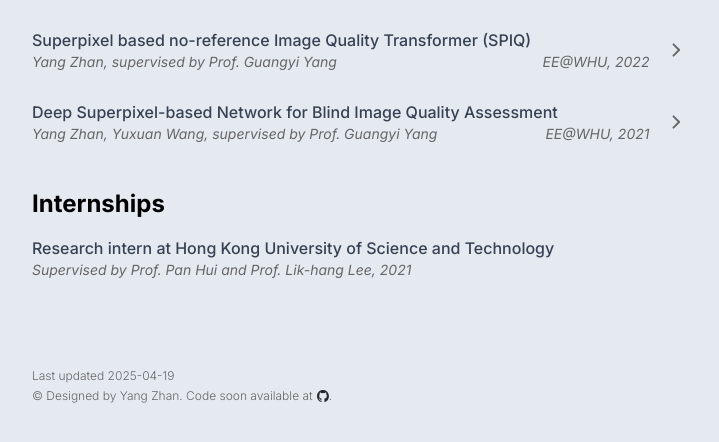
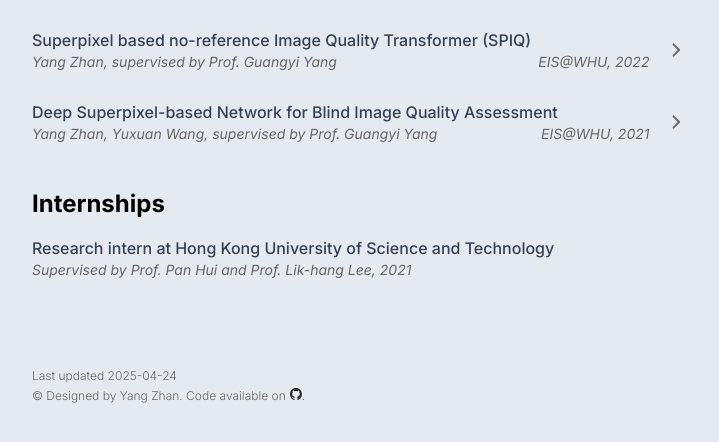
Before and after one commit to SN-F-QR/academic-personal, a React (Vite) app: page / in a window 1280 px wide. Shown: the part 1245-1687 px from the top of the page, without its empty margins (372-1091 px from the left). Built offline with nearby package versions, Linux system fonts and the light colour scheme.

Commit message:
docs: update

```diff
--- a/src/components/Footer.tsx
+++ b/src/components/Footer.tsx
@@ -3,10 +3,12 @@ import GithubIcon from "/github-mark.svg";
 const Footer = () => {
   return (
     <footer className="font-sans text-xs font-light text-gray">
-      <p>Last updated 2025-04-19</p>
+      <p>Last updated 2025-04-24</p>
       <span className="mt-1 inline-flex">
-        <p>&copy; Designed by Yang Zhan. Code soon available at</p>
-        <img src={GithubIcon} className="ml-1 size-3 place-self-center" />
+        <p>&copy; Designed by Yang Zhan. Code available on</p>
+        <a href="https://github.com/SN-F-QR/academic-personal">
+          <img src={GithubIcon} className="ml-1 size-3" />
+        </a>
         <p>.</p>
       </span>
     </footer>
--- a/src/content/academic.mdx
+++ b/src/content/academic.mdx
@@ -49,7 +49,7 @@ See my <a href="/resume">Resume</a>.
   <ProjectCard
     title="Superpixel based no-reference Image Quality Transformer (SPIQ)"
     author="Yang Zhan, supervised by Prof. Guangyi Yang"
-    place="EE@WHU, 2022"
+    place="EIS@WHU, 2022"
     tags={["Superpixel", "Image Quality Assessment", "Transformer"]}
     abstract={`Image Quality Assessment (IQA) evaluates the visual quality of digital images and is widely used in Computer Vision (CV). Recent high-performance IQA algorithms are mainly based on Convolutional Neural Networks (CNNs), but their fixed input size constraints prevent direct processing of images with varying dimensions. To address this, Transformers, which handle arbitrary-length sequences, have been introduced in IQA.
 
@@ -63,7 +63,7 @@ See my <a href="/resume">Resume</a>.
   <ProjectCard
     title="Deep Superpixel-based Network for Blind Image Quality Assessment"
     author="Yang Zhan, Yuxuan Wang, supervised by Prof. Guangyi Yang"
-    place="EE@WHU, 2021"
+    place="EIS@WHU, 2021"
     tags={["Superpixel", "IQA", "CNN"]}
     abstract={`The goal of a blind image quality assessment (BIQA) model is to simulate the process of evaluating images by human eyes and accurately assess the quality of the image. Although many approaches effectively identify degradation, they do not fully consider the semantic content in images resulting in distortion. In order to fill this gap, we propose a deep adaptive superpixel-based network, namely DSN-IQA, to assess the quality of images based on multi-scale and superpixel segmentation. The DSN-IQA can adaptively accept arbitrary scale images as input images, making the assessment process similar to human perception. The network uses two models to extract multi-scale semantic features and generate a superpixel adjacency map. These two elements are united together via feature fusion to accurately predict image quality. Experimental results on different benchmark databases demonstrate that our algorithm is highly competitive with other approaches when assessing challenging authentic image databases. Also, due to an adaptive deep superpixel-based network, our model accurately assesses images with complicated distortion, much like the human eye.`}
     link="https://arxiv.org/abs/2110.06564"
--- a/src/content/links.mdx
+++ b/src/content/links.mdx
@@ -8,6 +8,9 @@ Use the following links to learn more about me:
 [<span className="inline-flex place-items-center px-1"><img
   className="mr-1 size-4 my-0"
   src="https://cdn.simpleicons.org/instagram/7259ff"/>Instagram</span>](https://www.instagram.com/yangstaimumashin)
+[<span className="inline-flex place-items-center px-1"><img
+  className="mr-1 size-4 my-0"
+  src="https://cdn.simpleicons.org/telegram/7259ff"/>Instagram</span>](https://t.me/byyang8192)
 
 Contact me via:
 
```
